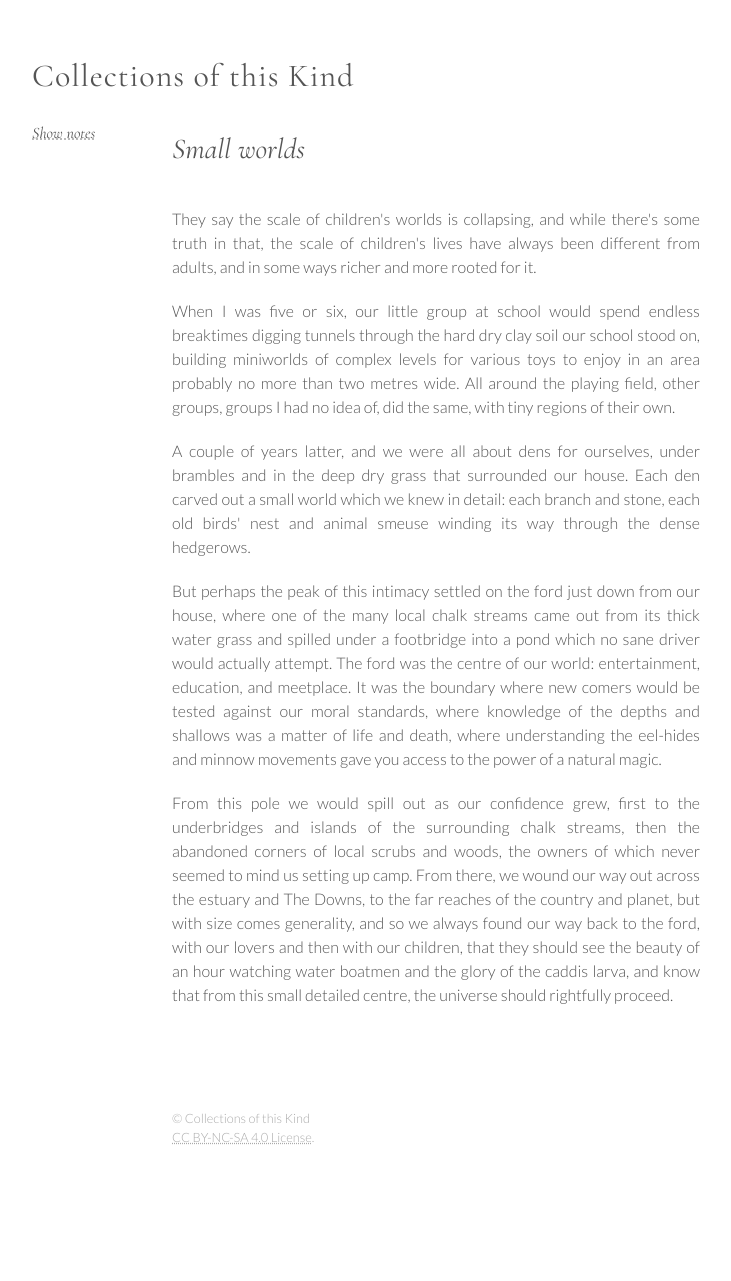
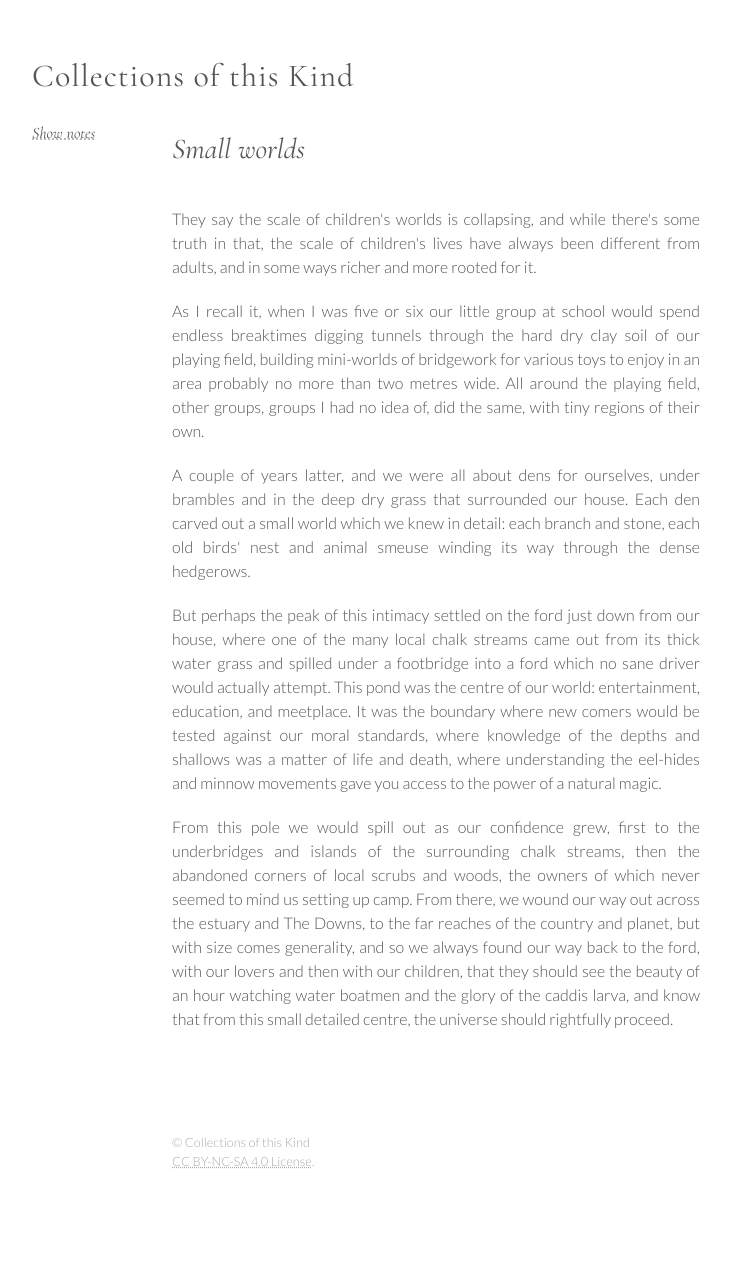
Before and after one commit to CollectionsOfThisKind/collectionsofthiskind.github.io, a Jekyll site: the page built from pages/diary/small-worlds.html, in a window 1280 px wide. Shown: the whole page, without its empty margins (78-809 px from the left). Built offline with Jekyll 4.4.1, drawn with Linux system fonts in a browser that asks for light colours; before the commit the page ends 1257 px from its top, so only the background shows below that.

Commit message:
Add files via upload

```diff
--- a/pages/diary/anxiety.html
+++ b/pages/diary/anxiety.html
@@ -18,7 +18,7 @@ layout: page
 <p>
 In the spirit of a work mental health event, I finally admitted to my colleagues that I have suffered all my life from anxiety and panic attacks<span class=note>1</span>; which they
 seemed surprised by, being a relatively high-functioning and reliable kind of being<span class=note>2</span>. I think, in reality, they would still struggle to understand
-that if I let my anxiety take over I'd spend the whole of the day curled up in a ball frantically apologising for everything from under a table.
+that if I let my anxiety take over I'd spend the whole of the day curled up in a ball frantically regretting from under a table.
 I've learnt not to let it free<span class=note>3</span>.
 </p>
 <p class=diarydate>15 Sept 2024</p>
@@ -45,9 +45,9 @@ How I ever managed to become a lecturer I'll never fully know, but suddenly not
 </p>
 <p>
 <span class=note>3</span>
-This probably isn't the solution, but I have little time for the solutions I've been offered: Lord knows, the drugs do work, but who wants to be on drugs for the rest of eternity; Cognitive Behavioural Therapy offers a way to get through the next breath, but little
+This probably isn't the solution, but I have little time for the solutions I've been offered: Lord knows, the drugs do work, but who wants to be on drugs for the rest of eternity. Cognitive Behavioural Therapy offers a way to get through the next breath, but little
 to solve the fundamental issue, which is not internal, but external. The problem with contextualising anxiety as a mental health issue is that it isn't a problem of the sufferer,
-but of society more generally: society just needs to be less threatening. The solution is
+but of society more generally: society just needs to be less unpleasant. The solution is
 just to shift the whole of the world to be kinder, which doesn't seem as impossible as we might imagine.
 </p>
 </div>
--- a/pages/diary/kink.html
+++ b/pages/diary/kink.html
@@ -20,7 +20,7 @@ I once knew a couple who lived together, slept in the same bed, but denied being
 the foot of their bed; let her sleep on the floor there, provided she did the all the hoovering in their two-up-two-down terrace. All three of them had their own separate houses.
 </p>
 <p>
-And thus does kink jump weird from the kyriarchy<span class=note>1</span>.
+The range of human relationships seems to me to be near infinite<span class=note>1</span>.
 </p>
 <p class=diarydate>09 July 1997</p>
 
@@ -33,7 +33,7 @@ And thus does kink jump weird from the kyriarchy<span class=note>1</span>.
 Notes:
 </p>
 <p>
-<span class=note>1</span> It seems to me that, by removing all the sex, this was the purest kind of kink relationship: no one could accuse any of them of getting anything out of it but their own subjugation while simultaneously holding each other in utter thrall.
+<span class=note>1</span> By removing all the physical contact, this was the purest kind of kink relationship: no one could accuse any of them of getting anything out of it but their own subjugation while simultaneously holding each other in utter thrall.
 </p>
 
 
--- a/pages/diary/small-worlds.html
+++ b/pages/diary/small-worlds.html
@@ -20,8 +20,8 @@ They say the scale of children's worlds is collapsing, and while there's some tr
 different from adults, and in some ways richer and more rooted for it.
 </p>
 <p>
-When I was five or six, our little group at school would spend endless breaktimes
-digging tunnels through the hard dry clay soil our school stood on, building miniworlds of complex levels for various toys to enjoy in an area probably no more than two metres wide. All around the playing field, other groups, groups I had no
+As I recall it, when I was five or six our little group at school would spend endless breaktimes
+digging tunnels through the hard dry clay soil of our playing field, building mini-worlds of bridgework for various toys to enjoy in an area probably no more than two metres wide. All around the playing field, other groups, groups I had no
 idea of, did the same, with tiny regions of their own.
 </p>
 <p>
@@ -31,7 +31,7 @@ in detail: each branch and stone, each old birds' nest and animal smeuse winding
 </p>
 <p>
 But perhaps the peak of this intimacy settled on the ford just down from our house, where one of the many local chalk streams came out from its
-thick water grass and spilled under a footbridge into a pond which no sane driver would actually attempt<span class=note>1</span>. The ford was the centre of our world: entertainment, education, and meetplace. It was the boundary where new comers
+thick water grass and spilled under a footbridge into a ford which no sane driver would actually attempt<span class=note>1</span>. This pond was the centre of our world: entertainment, education, and meetplace. It was the boundary where new comers
 would be tested against our moral standards, where knowledge of the depths and shallows was a matter of life and death, where understanding the eel-hides and minnow movements
 gave you access to the power of a natural magic.
 </p>
```
Also changed, not shown: pages/diary/index.html (+52 -1 lines), pages/diary/not-well.html (added, +22 -0 lines), pages/diary/three-beats.html (added, +55 -0 lines), pages/diary/three-rainbows.html (added, +24 -0 lines).
